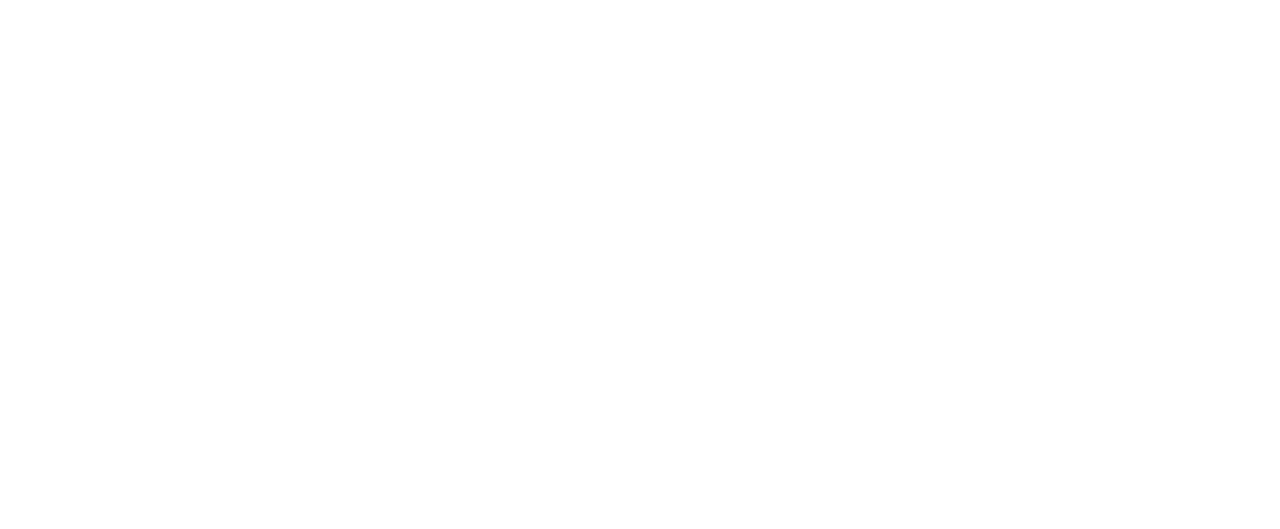
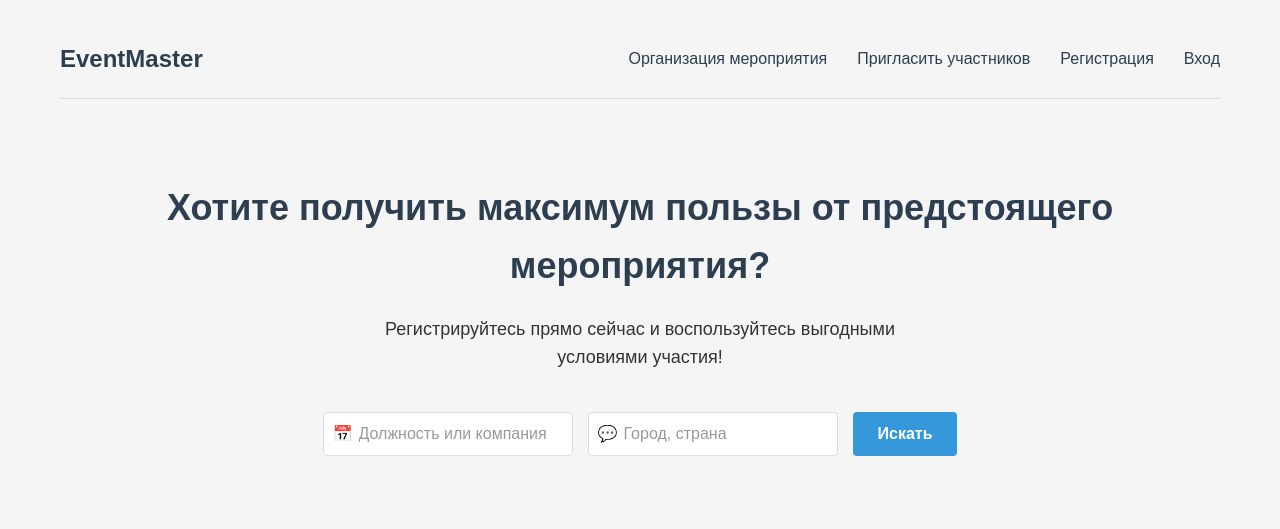
Before and after one commit to f3xy1/eventmaster, a plain HTML site: page main-page.html in a window 1280 px wide. Drawn offline with Linux system fonts and the light colour scheme.

Commit message:
Главная страница

```diff
--- a/css/main-page-style.css
+++ b/css/main-page-style.css
@@ -0,0 +1,121 @@
+* {
+    margin: 0;
+    padding: 0;
+    box-sizing: border-box;
+    font-family: 'Arial', sans-serif;
+}
+
+body {
+    background-color: #f5f5f5;
+    color: #333;
+    line-height: 1.6;
+}
+
+.container {
+    max-width: 1200px;
+    margin: 0 auto;
+    padding: 20px;
+}
+
+header {
+    display: flex;
+    justify-content: space-between;
+    align-items: center;
+    padding: 20px 0;
+    border-bottom: 1px solid #ddd;
+    margin-bottom: 30px;
+}
+
+.logo {
+    font-size: 24px;
+    font-weight: bold;
+    color: #2c3e50;
+}
+
+nav ul {
+    display: flex;
+    list-style: none;
+}
+
+nav ul li {
+    margin-left: 30px;
+}
+
+nav ul li a {
+    text-decoration: none;
+    color: #2c3e50;
+    font-weight: 500;
+}
+
+.main-content {
+    text-align: center;
+    padding: 50px 0;
+}
+
+h1 {
+    font-size: 36px;
+    margin-bottom: 20px;
+    color: #2c3e50;
+}
+
+.cta-text {
+    font-size: 18px;
+    margin-bottom: 30px;
+    max-width: 600px;
+    margin-left: auto;
+    margin-right: auto;
+}
+
+.search-form {
+    display: flex;
+    justify-content: center;
+    gap: 15px;
+    margin-top: 40px;
+}
+
+.search-input {
+    padding: 12px 15px;
+    border: 1px solid #ddd;
+    border-radius: 4px;
+    width: 250px;
+    font-size: 16px;
+}
+
+.search-input::placeholder {
+    color: #999;
+}
+
+.search-button {
+    padding: 12px 25px;
+    background-color: #3498db;
+    color: white;
+    border: none;
+    border-radius: 4px;
+    cursor: pointer;
+    font-size: 16px;
+    font-weight: bold;
+}
+
+.search-button:hover {
+    background-color: #2980b9;
+}
+
+.input-icon {
+    position: relative;
+}
+
+.input-icon::before {
+    content: "📅";
+    position: absolute;
+    left: 10px;
+    top: 50%;
+    transform: translateY(-50%);
+}
+
+.input-icon input {
+    padding-left: 35px;
+}
+
+.input-icon:nth-child(2)::before {
+    content: "💬";
+}
--- a/main-page.html
+++ b/main-page.html
@@ -1,13 +1,42 @@
 <!DOCTYPE html>
-<html lang="en">
+<html lang="ru">
 <head>
     <meta charset="UTF-8">
     <meta name="viewport" content="width=device-width, initial-scale=1.0">
-    <title>Eventmaster</title>
-    <link href="css/main-page-style.css">
+    <title>EventMaster</title>
+    <link rel="stylesheet" href="css/main-page-style.css">
+    <style>
+
+    </style>
 </head>
 <body>
+    <div class="container">
+        <header>
+            <div class="logo">EventMaster</div>
+            <nav>
+                <ul>
+                    <li><a href="#">Организация мероприятия</a></li>
+                    <li><a href="#">Пригласить участников</a></li>
+                    <li><a href="sign-up.html">Регистрация</a></li>
+                    <li><a href="login.html">Вход</a></li>
+                </ul>
+            </nav>
+        </header>
 
-    <script src=""></script>
+        <div class="main-content">
+            <h1>Хотите получить максимум пользы от предстоящего мероприятия?</h1>
+            <p class="cta-text">Регистрируйтесь прямо сейчас и воспользуйтесь выгодными условиями участия!</p>
+
+            <div class="search-form">
+                <div class="input-icon">
+                    <input type="text" class="search-input" placeholder="Должность или компания">
+                </div>
+                <div class="input-icon">
+                    <input type="text" class="search-input" placeholder="Город, страна">
+                </div>
+                <button class="search-button">Искать</button>
+            </div>
+        </div>
+    </div>
 </body>
 </html>
```
Also changed, not shown: login.html (+1 -1 lines).
